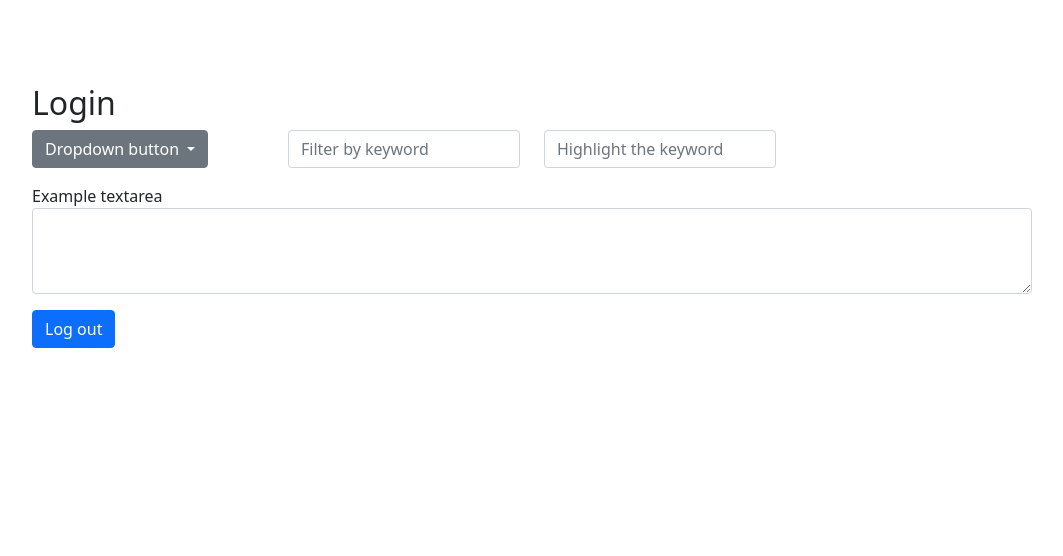
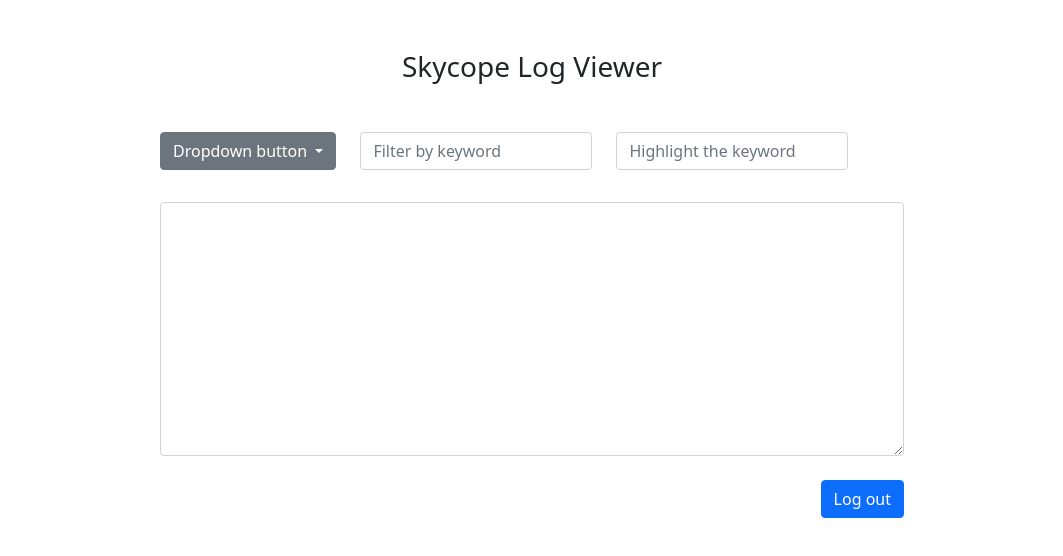
Before and after one commit to Kmzbch/Skycope-Log-Viewer-Client, an Angular app: page / in a window 1280 px wide. Shown: the top 556 px of the page, without its empty margins (108-1171 px from the left). Built offline with nearby package versions, Linux system fonts and the light colour scheme.

Commit message:
Home styles implmented

```diff
--- a/src/app/pages/home/home.component.html
+++ b/src/app/pages/home/home.component.html
@@ -1,8 +1,12 @@
-<div class="container col-md-3 mb-3">
-  <h2>Login</h2>
+<div class="container">
+  <div class="row justify-content-center">
+    <h3 class="col-md-auto mb-5">Skycope Log Viewer</h3>
+  </div>
 
+  <div class="row justify-content-center">
+    <div class="col-md-9 mb-3">
       <div class="row">
-    <div class="dropdown col-md-3 mb-3">
+        <div class="dropdown col-md-auto mb-3">
           <button class="btn btn-secondary dropdown-toggle" type="button" id="dropdownMenuButton" data-toggle="dropdown" aria-haspopup="true" aria-expanded="false">
             Dropdown button
           </button>
@@ -23,7 +27,7 @@
           </div>
         </div> -->
 
-    <div class="col-md-3 mb-3">
+        <div class="col-md-4 mb-3">
           <input
             type="text"
             class="form-control"
@@ -31,7 +35,7 @@
             placeholder="Filter by keyword"
           />
         </div>
-    <div class="col-md-3 mb-3">
+        <div class="col-md-4 mb-3">
           <input
             type="text"
             class="form-control"
@@ -40,21 +44,30 @@
           />
         </div>
 
+      </div>
+    </div>
+
+
 
   </div>
-  <div class="row">
-    <div class="mb-3">
-      <label for="exampleFormControlTextarea1">Example textarea</label>
+  <div class="row justify-content-center">
+    <div class="col-md-9 mb-4">
       <textarea
         class="form-control"
         id="exampleFormControlTextarea1"
-        rows="3"
+        rows="10"
       ></textarea>
     </div>
   </div>
-  <div class="row">
-    <div class="col-md-3">
-      <button type="submit" class="btn btn-primary" (click)="logout()">Log out</button>
+  <div class="row justify-content-center">
+    <div class="col-md-9 mb-3">
+      <div class="row justify-content-end">
+        <div class="col-md-auto">
+          <button type="submit" class="btn btn-primary btn-md" (click)="logout()">Log out</button>
         </div>
       </div>
+
     </div>
+
+  </div>
+</div>
```
Lines whose indentation alone changed are shown as unchanged.
